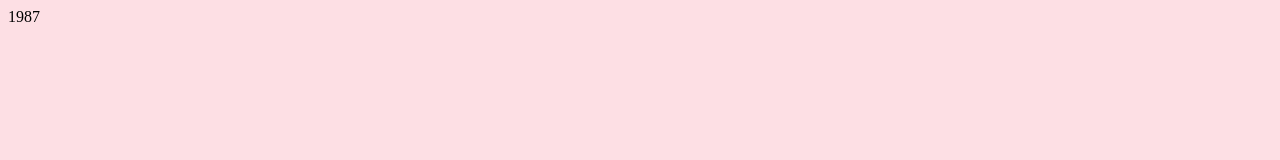
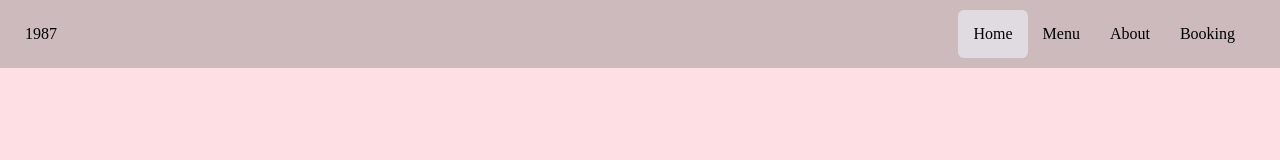
Before and after one commit to rob-carruthers/restaurant, a plain HTML site: page index.html in a window 1280 px wide. Drawn offline with Linux system fonts and the light colour scheme.

Commit message:
Begin header and navbar

```diff
--- a/main.js
+++ b/main.js
@@ -16,7 +16,7 @@
   \*********************/
 /***/ ((__unused_webpack_module, __webpack_exports__, __webpack_require__) => {
 
-eval("__webpack_require__.r(__webpack_exports__);\n/* harmony export */ __webpack_require__.d(__webpack_exports__, {\n/* harmony export */   \"default\": () => (__WEBPACK_DEFAULT_EXPORT__)\n/* harmony export */ });\nfunction createHome() {\n    const title = document.createElement(\"div\");\n    title.textContent = \"1987\";\n\n    return title;\n}\n\n/* harmony default export */ const __WEBPACK_DEFAULT_EXPORT__ = (createHome);\n\n//# sourceURL=webpack://restaurant/./src/home.js?");
+eval("__webpack_require__.r(__webpack_exports__);\n/* harmony export */ __webpack_require__.d(__webpack_exports__, {\n/* harmony export */   \"default\": () => (__WEBPACK_DEFAULT_EXPORT__)\n/* harmony export */ });\nfunction createHome() {\n  const title = document.createElement(\"div\");\n  title.textContent = \"1987\";\n\n  return title;\n}\n\n/* harmony default export */ const __WEBPACK_DEFAULT_EXPORT__ = (createHome);\n\n\n//# sourceURL=webpack://restaurant/./src/home.js?");
 
 /***/ }),
 
@@ -26,7 +26,7 @@ eval("__webpack_require__.r(__webpack_exports__);\n/* harmony export */ __webpac
   \*********************/
 /***/ ((__unused_webpack_module, __webpack_exports__, __webpack_require__) => {
 
-eval("__webpack_require__.r(__webpack_exports__);\n/* harmony import */ var _home__WEBPACK_IMPORTED_MODULE_0__ = __webpack_require__(/*! ./home */ \"./src/home.js\");\n\n\nconst contentDiv = document.getElementById(\"content\");\ncontentDiv.appendChild((0,_home__WEBPACK_IMPORTED_MODULE_0__[\"default\"])());\n\n//# sourceURL=webpack://restaurant/./src/site.js?");
+eval("__webpack_require__.r(__webpack_exports__);\n/* harmony import */ var _home__WEBPACK_IMPORTED_MODULE_0__ = __webpack_require__(/*! ./home */ \"./src/home.js\");\n\n\nconst contentDiv = document.getElementById(\"content\");\nconst navItems = [\"Home\", \"Menu\", \"About\", \"Booking\"];\nlet activatedItem = 0;\n\nfunction header() {\n  const headerDiv = document.createElement(\"div\");\n  headerDiv.id = \"header\";\n\n  const logo = document.createElement(\"div\");\n  logo.id = \"logo\";\n  logo.textContent = \"1987\";\n  logo.classList.add(\"navItem\");\n  headerDiv.appendChild(logo);\n\n  const navBar = document.createElement(\"div\");\n  navBar.id = \"navBar\";\n  for (const item of navItems) {\n    const navItem = document.createElement(\"div\");\n    navItem.id = \"nav\" + item;\n    navItem.textContent = item;\n    navItem.classList.add(\"navItem\");\n    if (item === navItems[activatedItem]) {\n        navItem.classList.add(\"activated\");\n    }\n    navBar.appendChild(navItem);\n  }\n  headerDiv.appendChild(navBar);\n\n  return headerDiv;\n}\n\ncontentDiv.appendChild(header());\n\n\n//# sourceURL=webpack://restaurant/./src/site.js?");
 
 /***/ })
 
--- a/style.css
+++ b/style.css
@@ -1,3 +1,26 @@
 body {
     background-color: rgb(253, 223, 228);
+    margin: 0;
+    padding: 0;
 }
+
+#header {
+    background-color: rgba(128, 128, 128, 0.394);
+    display: flex;
+    justify-content: space-between;
+    padding: 10px;
+}
+
+#navBar {
+    display: flex;
+    padding-right: 20px;
+}
+
+.navItem {
+    padding: 15px;
+}
+
+.navItem.activated {
+    background-color: rgba(240, 248, 255, 0.541);
+    border-radius: 6px;
+}
```
